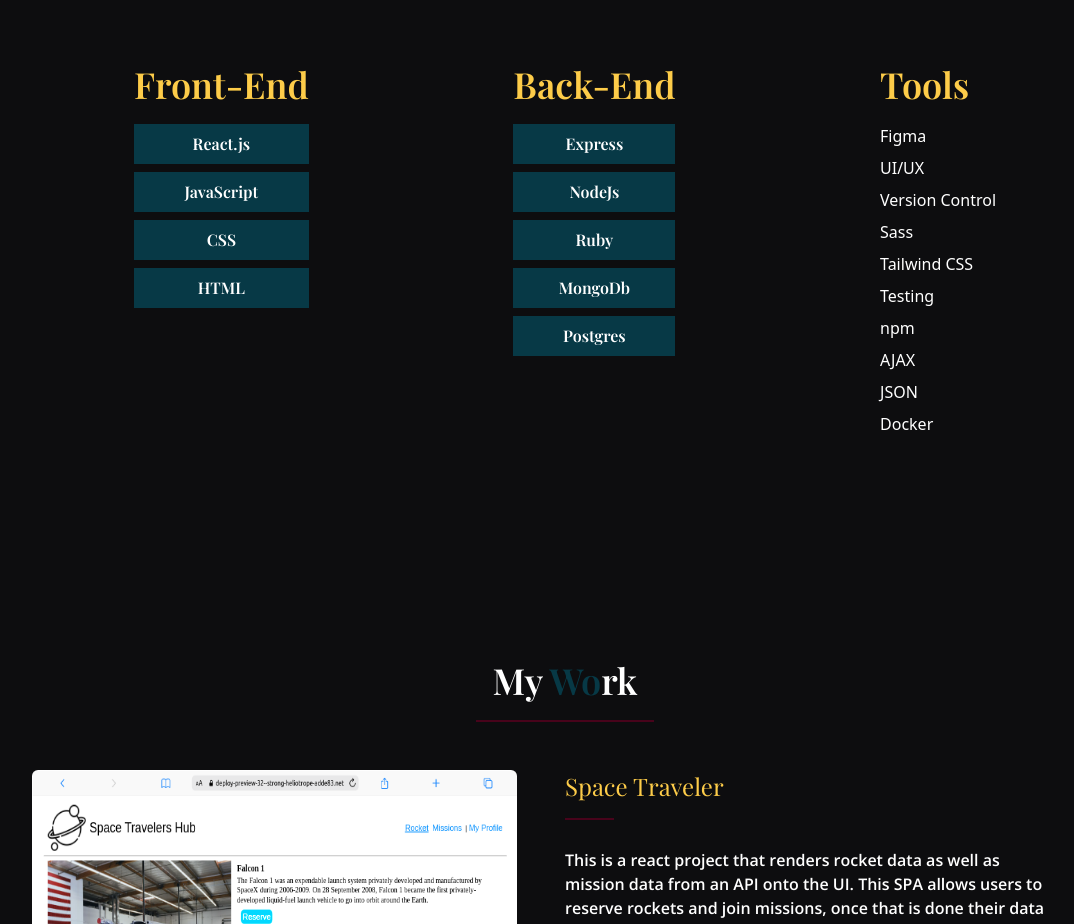
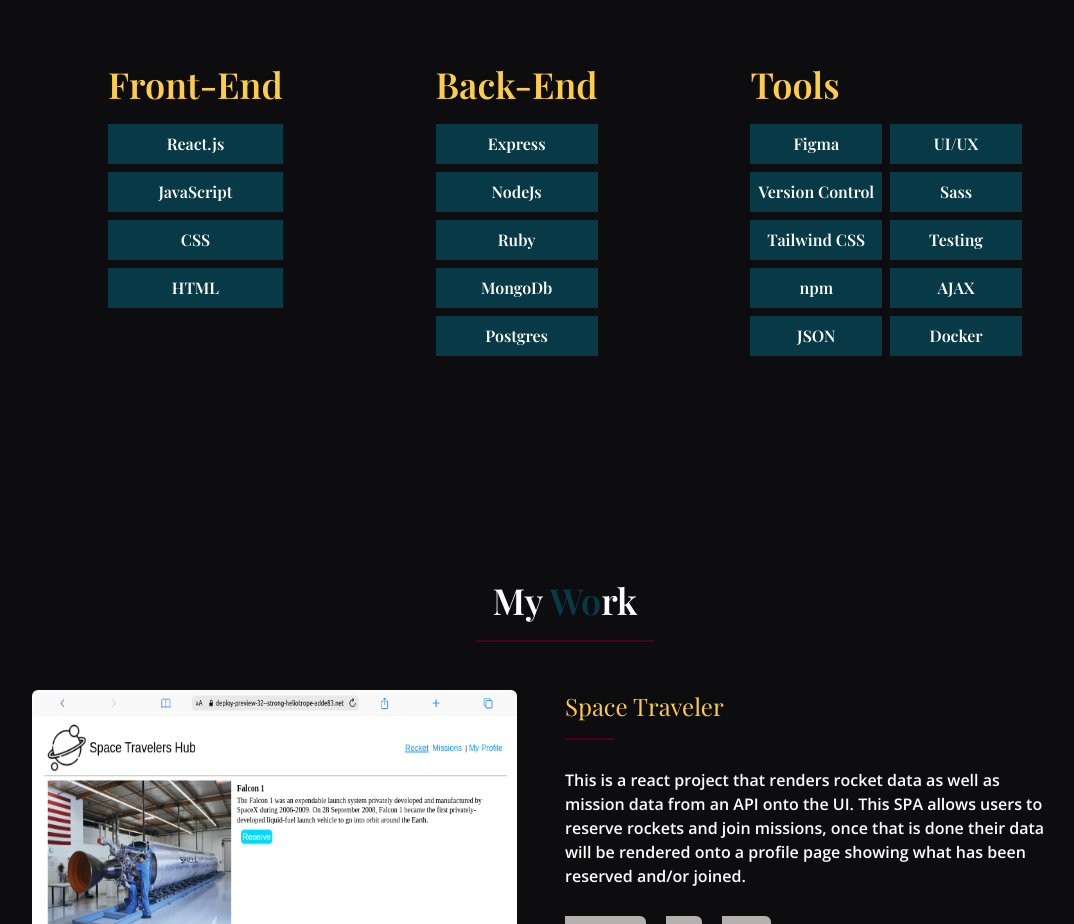
Before and after one commit to Irirwanirira/Portfolio-v1, a React (Create React App) app: page / in a window 1280 px wide. Shown: the part 780-1704 px from the top of the page, without its empty margins (75-1149 px from the left). Built offline with nearby package versions, Linux system fonts and the light colour scheme.

Commit message:
Modify skills section

```diff
--- a/public/output.css
+++ b/public/output.css
@@ -715,6 +715,10 @@ video {
   display: flex;
 }
 
+.grid{
+  display: grid;
+}
+
 .hidden{
   display: none;
 }
@@ -803,6 +807,22 @@ video {
   resize: both;
 }
 
+.grid-cols-4{
+  grid-template-columns: repeat(4, minmax(0, 1fr));
+}
+
+.grid-cols-2{
+  grid-template-columns: repeat(2, minmax(0, 1fr));
+}
+
+.grid-cols-3{
+  grid-template-columns: repeat(3, minmax(0, 1fr));
+}
+
+.grid-rows-2{
+  grid-template-rows: repeat(2, minmax(0, 1fr));
+}
+
 .flex-col{
   flex-direction: column;
 }
@@ -877,6 +897,10 @@ video {
 
 .gap-\[0\.5rem\]{
   gap: 0.5rem;
+}
+
+.gap-4{
+  gap: 1rem;
 }
 
 .space-x-px > :not([hidden]) ~ :not([hidden]){
--- a/src/scenes/MySkills.jsx
+++ b/src/scenes/MySkills.jsx
@@ -1,27 +1,11 @@
-// import { element } from "prop-types";
 import LineGradient from "../components/LineGradient";
 import { motion } from "framer-motion";
-// import { link } from "fs";
-// import HTML from '../assets/html.png';
-// import CSS from '../assets/css.png';
-// import JavaScript from '../assets/javascript.png';
-// import ReactImg from '../assets/react.png';
-// import Node from '../assets/node.png';
-// import FireBase from '../assets/firebase.png';
-// import GitHub from '../assets/github.png';
-// import Tailwind from '../assets/tailwind.png';
-// import Mongo from '../assets/mongo.png';
-
-
 
 const MySkills = () => {
 
     const  frontend = ["React.js", "JavaScript", "CSS","HTML" ]
     const  backend = ["Express", "NodeJs", "Ruby", "MongoDb", "Postgres"]
     const  tools = ["Figma", "UI/UX", "Version Control","Sass","Tailwind CSS", "Testing","npm", "AJAX", "JSON", "Docker"]
-
-
-
 
     return (
 
@@ -77,9 +61,11 @@ const MySkills = () => {
                 </div>
                 <div>
                 <h1 className="text-yellow font-playfair font-semibold text-4xl mb-5">Tools</h1>
-                    <ul className="flex flex-col gap-[0.5rem] mt-[0.5rem]">
+                    <ul className="grid grid-cols-2 gap-[0.5rem] mt-[0.5rem] justify-between">
                         {
-                            tools.map(tool => <li>{tool}</li>)
+                            tools.map(tool => <li
+                                className="border-1 p-2 font-semibold font-playfair bg-green text-center"
+                                >{tool}</li>)
                         }
                     </ul>
                 </div>
```
